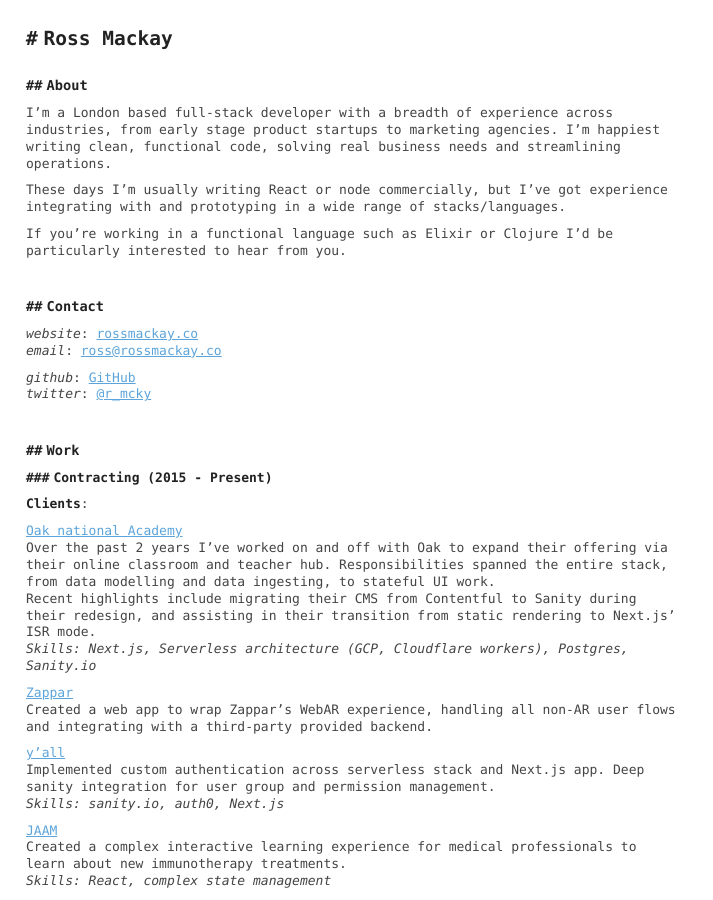
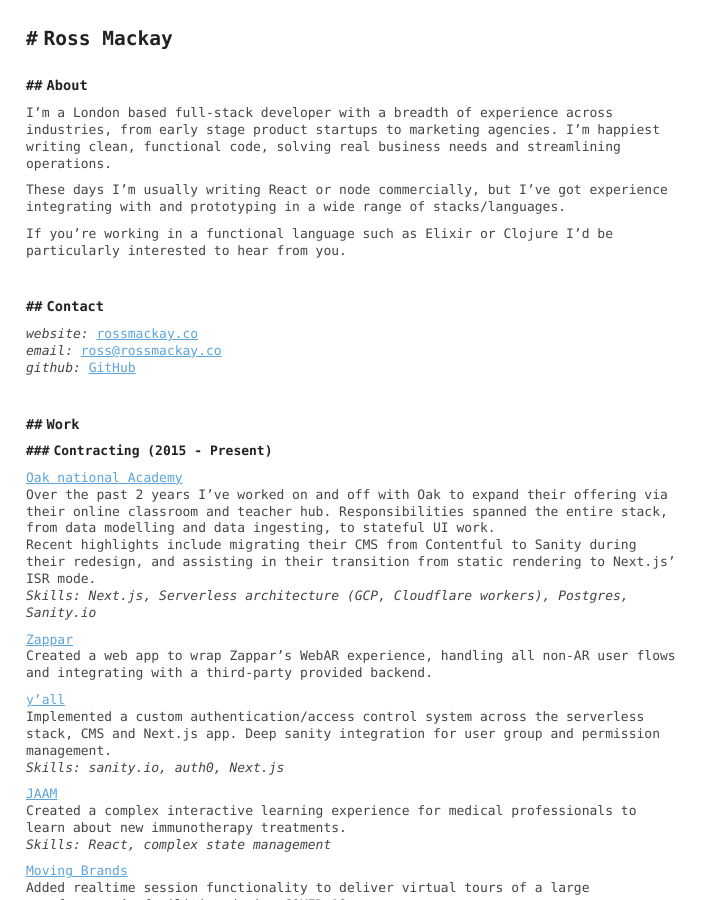
Before and after one commit to mcky/mcky.github.io, a Jekyll site: the page built from index.md, in a window 1280 px wide and 900 px high. Shown: the whole window, without its empty margins (0-713 px from the left). Built offline with Jekyll 4.4.1, drawn with Linux system fonts in a browser that asks for light colours; some of the changed lines change nothing that is shown; some of the changed text lies outside the part shown.

Commit message:
Update CV

```diff
--- a/index.md
+++ b/index.md
@@ -18,11 +18,12 @@
 
 ## Contact
 
-_website_: [{{ site.url }}](http://{{ site.url }})
-_email_: [{{ site.email }}](mailto:{{ site.email }})
-
-_github_: [{{ site.github }}](http://github.com/{{ site.github }}){:target="_blank"}
+_website:_ [{{ site.url }}](http://{{ site.url }})
+_email:_ [{{ site.email }}](mailto:{{ site.email }})
+_github:_ [{{ site.github }}](http://github.com/{{ site.github }}){:target="_blank"}
+{% comment %}
 _twitter_: [@{{ site.twitter }}](http://twitter.com/{{ site.twitter }}){:target="_blank"}
+{% endcomment %}
 
 
 
@@ -30,7 +31,6 @@
 ## Work
 
 ### Contracting (2015 - Present)
-**Clients**:
 
 [Oak national Academy](https://www.thenational.academy/){:target="\_blank"}
 Over the past 2 years I've worked on and off with Oak to expand their offering via their online classroom and teacher hub. Responsibilities spanned the entire stack, from data modelling and data ingesting, to stateful UI work.
@@ -41,7 +41,7 @@
 Created a web app to wrap Zappar's WebAR experience, handling all non-AR user flows and integrating with a third-party provided backend.
 
 [y'all](https://www.itsyall.com/){:target="\_blank"}
-Implemented custom authentication across serverless stack and Next.js app. Deep sanity integration for user group and permission management.
+Implemented a custom authentication/access control system across  the serverless stack, CMS and Next.js app. Deep sanity integration for user group and permission management.
 _Skills: sanity.io, auth0, Next.js_
 
 [JAAM](https://letsjaam.com/){:target="\_blank"}
@@ -135,7 +135,9 @@
 London College of Communication
 _Skills: Creative coding, hardware, motion graphics, 3D, video editing_
 
+{% comment %}
 ### Interactive Media (2010 - 2012)
 
 South Nottingham College
 _Skills_: Web development & design, animation, video production
+{% endcomment %}
```
